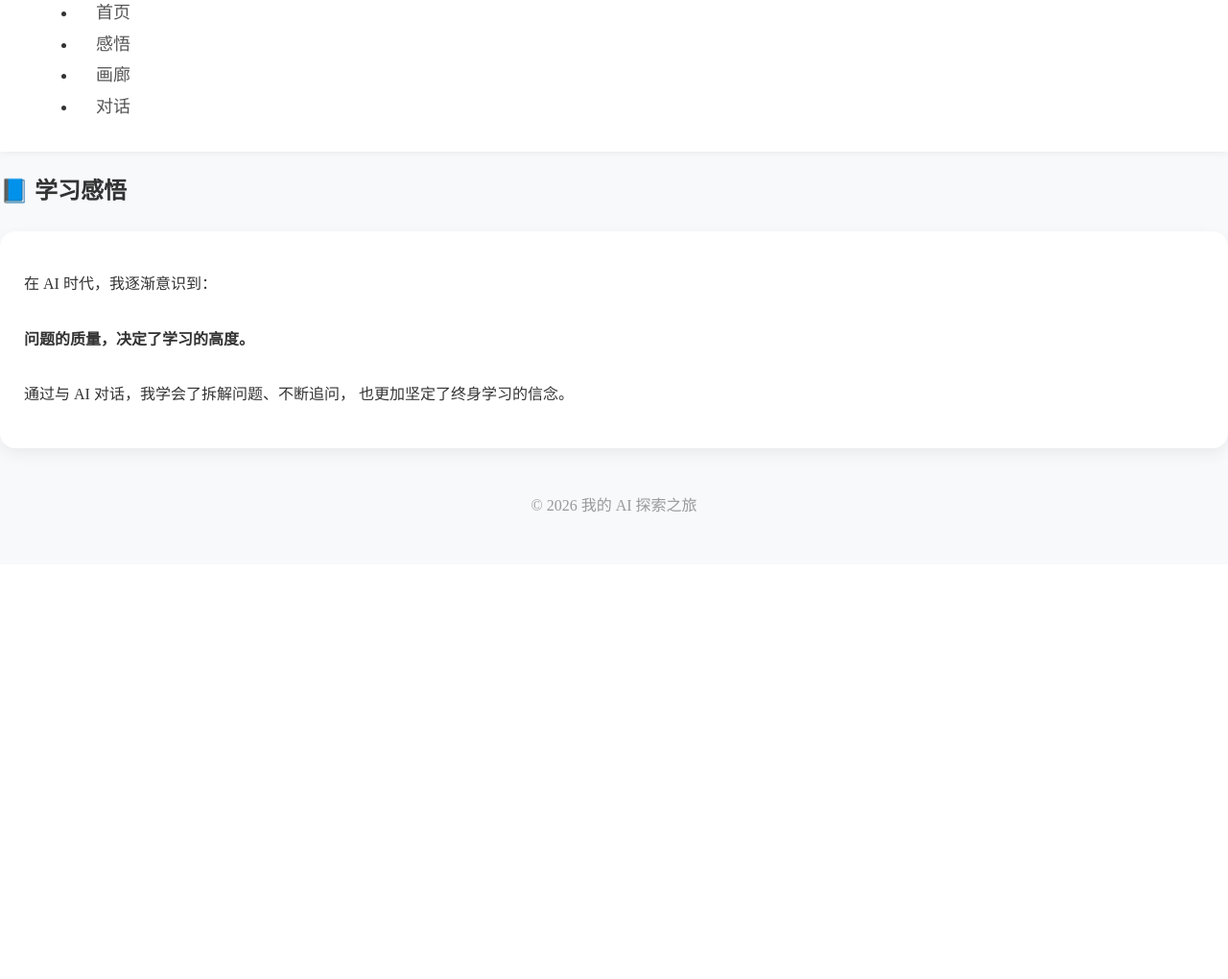
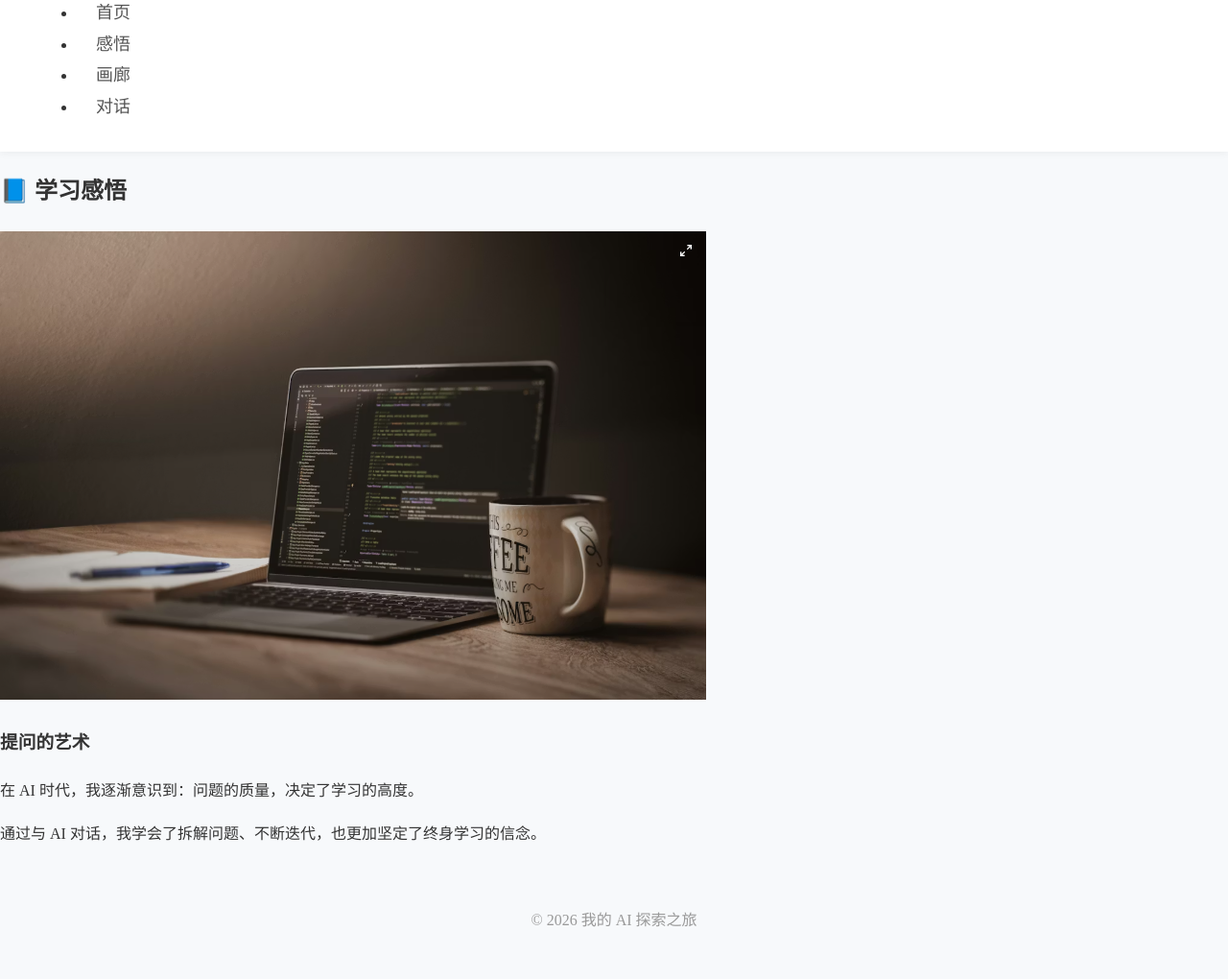
Before and after one commit to ahui102323-lang/my-ai-website, a Flask app: page /reflections in a window 1280 px wide. Shown: the part 740-1760 px from the top of the page at 96% size. Before the commit the page ends 1274 px from the top, so only its background shows below. Run offline with Flask 3, Linux system fonts and the light colour scheme.

Commit message:
Update reflections.html

```diff
--- a/templates/reflections.html
+++ b/templates/reflections.html
@@ -1,17 +1,20 @@
 {% extends "base.html" %}
+
 {% block content %}
+<div class="reflection-container">
+    <header class="page-header">
+        <h2>📘 学习感悟</h2>
+    </header>
 
-<h2>📘 学习感悟</h2>
-
-<div class="card">
-    <p>
-        在 AI 时代，我逐渐意识到：
-        <br><br>
-        <strong>问题的质量，决定了学习的高度。</strong>
-        <br><br>
-        通过与 AI 对话，我学会了拆解问题、不断追问，
-        也更加坚定了终身学习的信念。
-    </p>
+    <article class="reflection-article">
+        <div class="article-image">
+            <img src="{{ url_for('static', filename='images/learn.png') }}" alt="学习笔记" class="article-img">
+        </div>
+        <div class="article-text">
+            <h3>提问的艺术</h3>
+            <p>在 AI 时代，我逐渐意识到：问题的质量，决定了学习的高度。</p>
+            <p>通过与 AI 对话，我学会了拆解问题、不断迭代，也更加坚定了终身学习的信念。</p>
+        </div>
+    </article>
 </div>
-
 {% endblock %}
```
